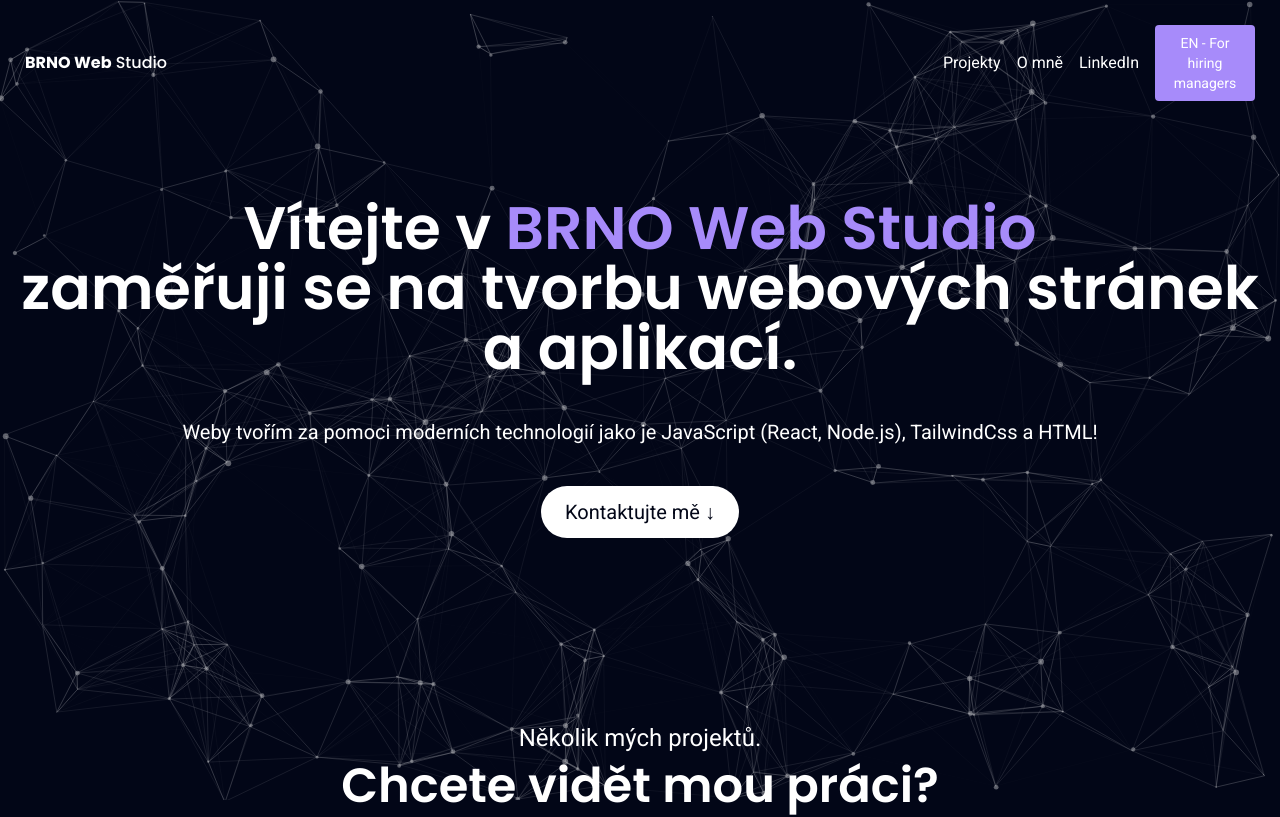
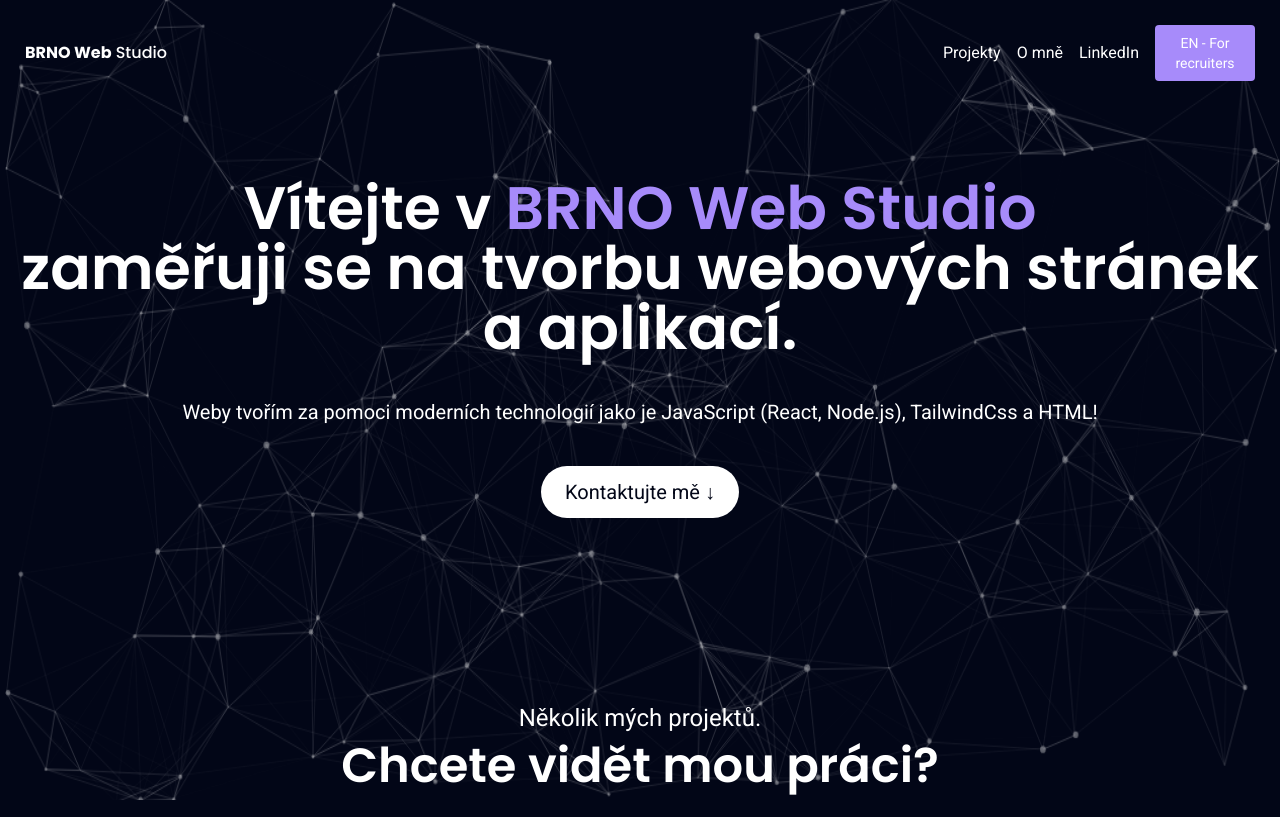
Before and after one commit to Lilleykuba/Portfolio_Project, a SvelteKit app in the folder my-project/: page / in a window 1280 px wide. Shown: the top 817 px of the page. Built offline with nearby package versions, Linux system fonts and the light colour scheme.

Commit message:
updated button text

```diff
--- a/my-project/src/components/Header.svelte
+++ b/my-project/src/components/Header.svelte
@@ -50,7 +50,7 @@
     </a>
     <div class="flex items-center gap-4">
         <button on:click={toggleLanguage} class="bg-violet-400 text-white text-xs sm:text-sm px-4 py-2 ml-4 rounded max-w-[100px]">
-            {language === 'en' ? 'CZ - Pro klienty' : 'EN - For hiring managers'}
+            {language === 'en' ? 'CZ - Pro klienty' : 'EN - For recruiters'}
         </button>
     </div>
 </header>
```
